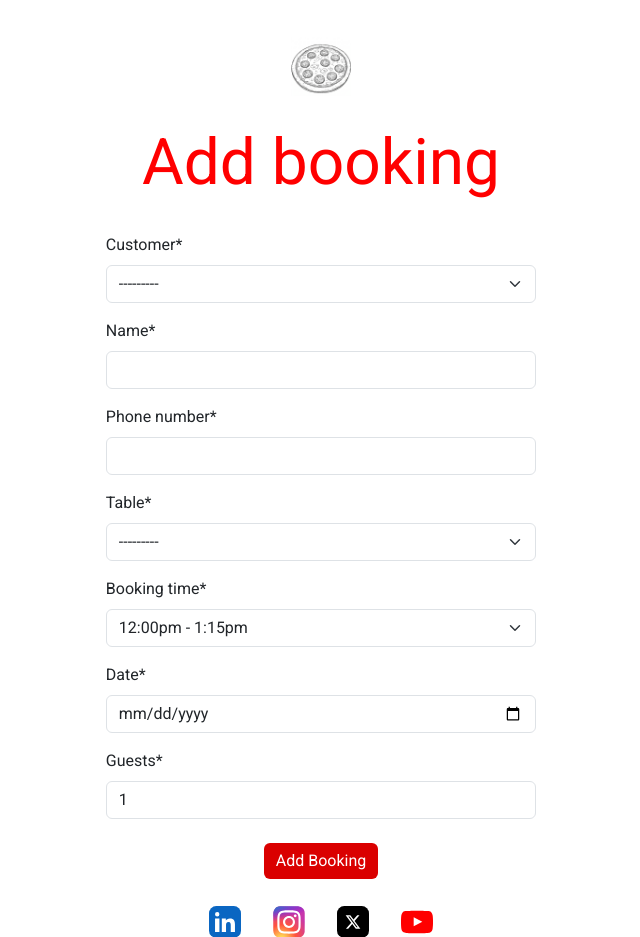
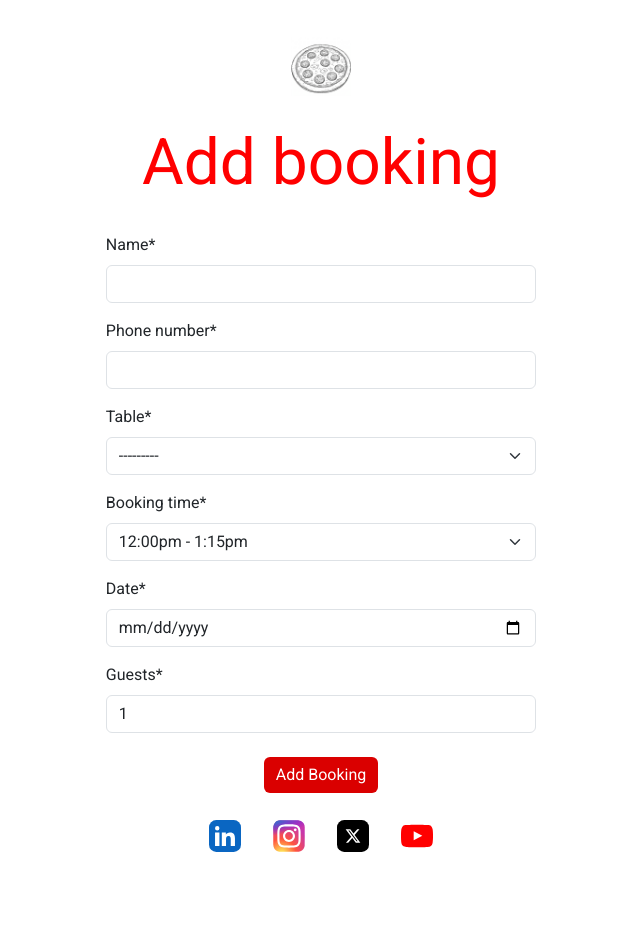
Before and after one commit to Luke-Nicklin/fat-boys-pizza, a Django app: page /booking/add-booking/ in a window 1280 px wide. Shown: the part 64-1001 px from the top of the page, without its empty margins (319-959 px from the left). After the commit the page ends 916 px from the top, so only its background shows below. Run offline with Django 4.2, Linux system fonts and the light colour scheme; the visitor is signed in with stand-in values (Sample User, id 1); data comes from the database, SQL or seed files in the repository; data that the repository does not hold is empty; some libraries are stand-ins or nearby versions.

Commit message:
Remove customer from add booking page

```diff
--- a/booking/forms.py
+++ b/booking/forms.py
@@ -12,7 +12,6 @@ class BookingForm(forms.ModelForm):
     class Meta:
         model = Booking
         fields = [
-            "customer",
             "name",
             "phone_number",
             "table",
--- a/templates/allauth/account/signup.html
+++ b/templates/allauth/account/signup.html
@@ -2,7 +2,7 @@
 
 {% load i18n %}
 
-{% block title %}{% trans "Sign up" %}{% endblock %}
+{% block title %}{% trans "Signup" %}{% endblock %}
 
 {% block content %}
 <div class="container text-center">
```
